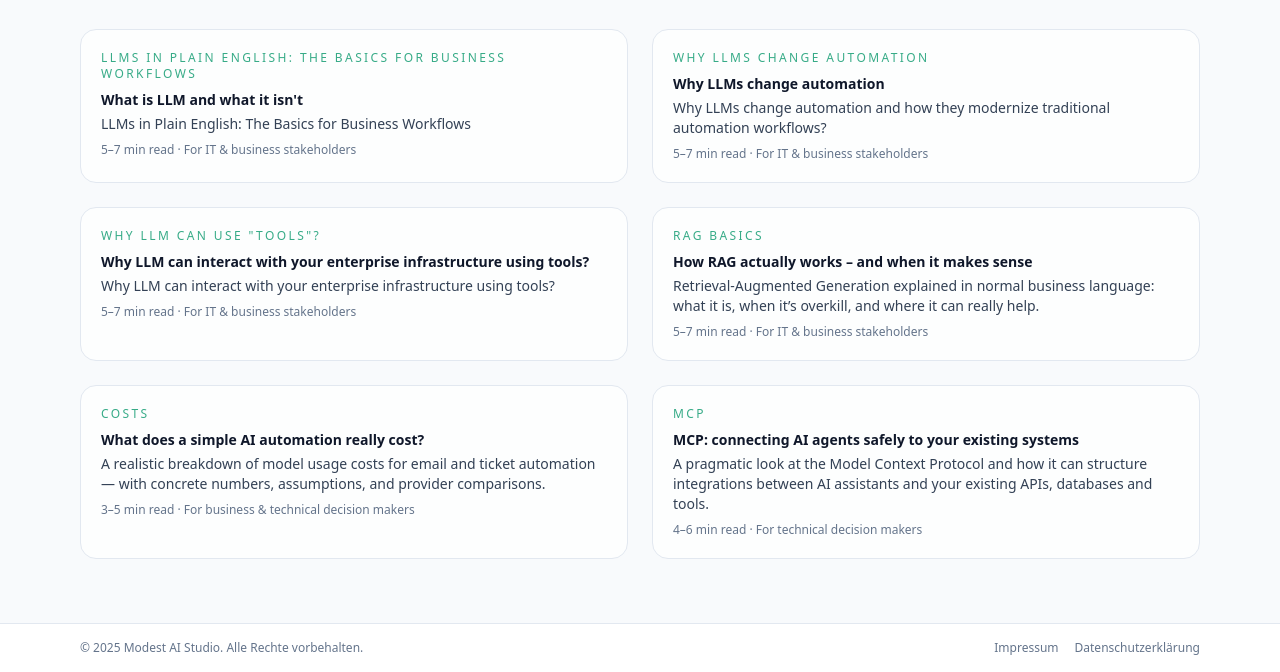
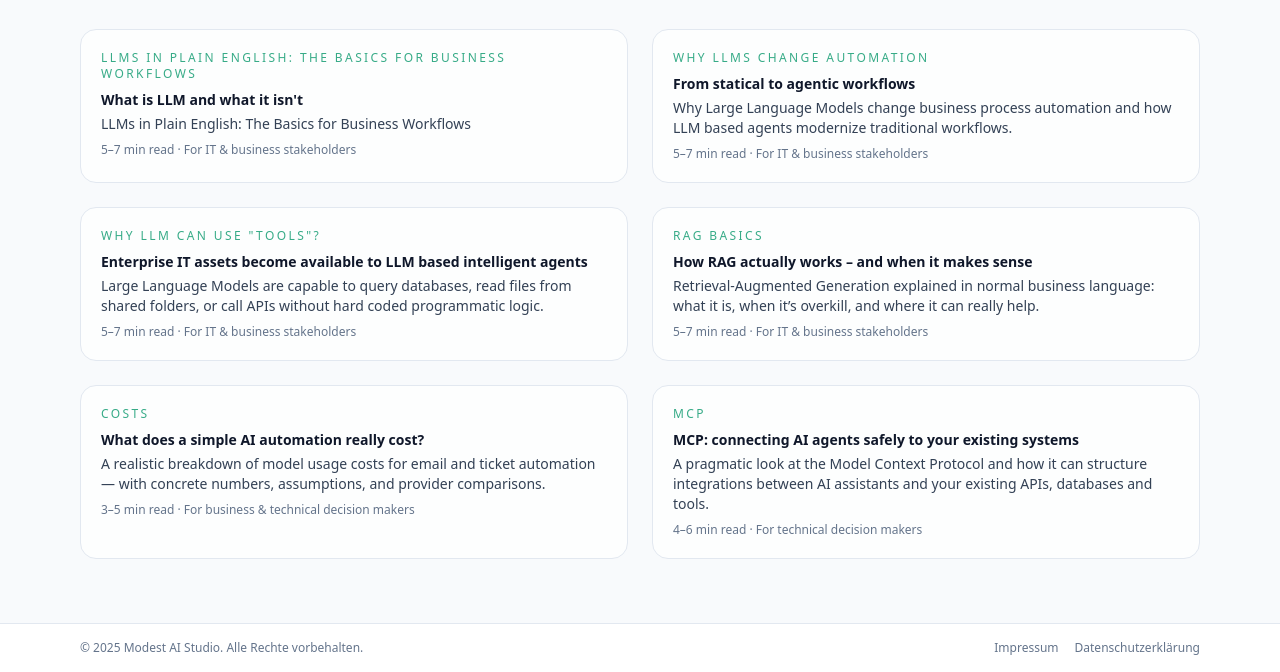
Before and after one commit to aleksbal/ai-consulting, a plain HTML site: page articles.html in a window 1280 px wide. Shown: the part 276-948 px from the top of the page. Drawn offline with nearby package versions, Linux system fonts and the light colour scheme.

```diff
--- a/articles.html
+++ b/articles.html
@@ -164,10 +164,10 @@
               Why LLMs change automation
             </div>
             <h2 class="font-semibold mb-1">
-              Why LLMs change automation
+              From statical to agentic workflows
             </h2>
             <p class="text-slate-700 dark:text-slate-300 mb-2">
-              Why LLMs change automation and how they modernize traditional automation workflows?
+              Why Large Language Models change business process automation and how LLM based agents modernize traditional workflows.
             </p>
             <p class="text-xs text-slate-500 dark:text-slate-400">
               5–7 min read · For IT &amp; business stakeholders
@@ -180,10 +180,10 @@
               Why LLM can use "Tools"?
             </div>
             <h2 class="font-semibold mb-1">
-              Why LLM can interact with your enterprise infrastructure using tools?
+              Enterprise IT assets become available to LLM based intelligent agents
             </h2>
             <p class="text-slate-700 dark:text-slate-300 mb-2">
-              Why LLM can interact with your enterprise infrastructure using tools?
+              Large Language Models are capable to query databases, read files from shared folders, or call APIs without hard coded programmatic logic.
             </p>
             <p class="text-xs text-slate-500 dark:text-slate-400">
               5–7 min read · For IT &amp; business stakeholders
```
